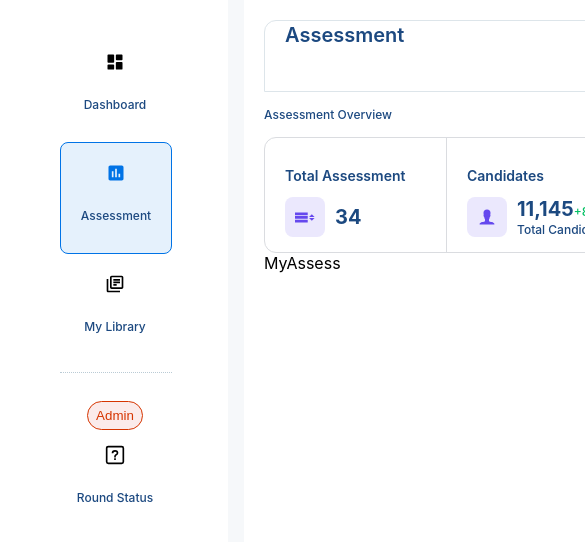
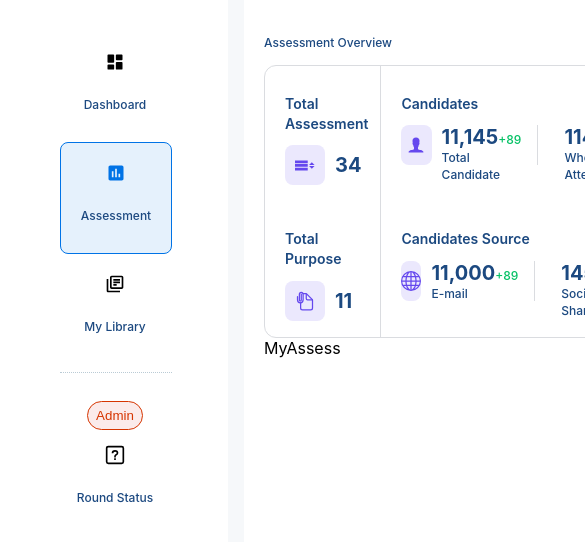
Before and after one commit to Vishakharajput00/unstopTask, a React (Create React App) app: page / in a window 390 px wide. Shown: the top 542 px of the page, 585 px wide, since content can reach past the window. Built offline with nearby package versions, Linux system fonts and the light colour scheme.

Commit message:
overview

```diff
--- a/src/components/AssessOverview.css
+++ b/src/components/AssessOverview.css
@@ -6,19 +6,24 @@
   color: #1c4980;
 }
 .main {
-  width: 1224px;
-  height: 114px;
+  /* width: 1224px; */
+  /* height: 114px; */
   border-radius: 12px;
   border: 1px solid #dadce0;
   display: flex;
+  display: grid;
+  grid-template-columns: 15% 30% 40% 15%;
+
 }
+
 .firstBox {
-  width: 162px;
+  /* width: 162px; */
  border-right: 1px solid #dadce0;
   padding-top: 16px;
   padding-right: 20px;
   padding-bottom: 16px;
   padding-left: 20px;
+
 }
  h2 {
   font-family: Inter;
@@ -60,7 +65,7 @@ padding-left: 10px;
 }
 
 .secondBox {
-    width: 369px;
+    /* width: 369px; */
    border-right: 1px solid #dadce0;
     padding-top: 16px;
     padding-right: 20px;
@@ -106,7 +111,7 @@ color:#1C4980
 }
 
 .thirdBox {
-    width: 499px;
+    /* width: 499px; */
    border-right: 1px solid #dadce0;
     padding-top: 16px;
     padding-right: 20px;
@@ -115,10 +120,25 @@ color:#1C4980
   }
 
   .fourthBox {
-    width: 188px;
+    /* width: 188px; */
    border-right: 1px solid #dadce0;
     padding-top: 16px;
     padding-right: 20px;
     padding-bottom: 16px;
     padding-left: 20px;
   }
+
+  @media (max-width: 768px) {
+    .main {
+
+        grid-template-columns: 30% 70%;
+
+      }
+    .firstBox:nth-child(3) {
+        order: 4; /* Change position of 3rd firstBox to 4th position */
+      }
+
+      .firstBox:nth-child(4) {
+        order: 3; /* Change position of 4th firstBox to 3rd position */
+      }
+  }
--- a/src/components/AssessOverview.js
+++ b/src/components/AssessOverview.js
@@ -22,7 +22,7 @@ export default function AssessOverview() {
                 <div class="spanHead">34</div>
             </div>
            </div>
-           <div class='secondBox'>
+           <div class='firstBox'>
             <h2>Candidates</h2>
             <div class="candidteflex">
                 <div class="firstBoxIcon">
@@ -42,8 +42,8 @@ export default function AssessOverview() {
             </div>
 
            </div>
-           <div class='thirdBox'>
-            <h2>Candidates</h2>
+           <div class='firstBox'>
+            <h2>Candidates Source</h2>
             <div class="candidteflex">
                 <div class="firstBoxIcon">
 
@@ -70,7 +70,7 @@ export default function AssessOverview() {
             </div>
 
            </div>
-           <div class='fourthBox'>
+           <div class='firstBox'>
             <h2>Total Purpose</h2>
             <div class="flex">
                 <div class="firstBoxIcon">
--- a/src/components/Home.js
+++ b/src/components/Home.js
@@ -17,8 +17,8 @@ export default function Home() {
       <SideNav/>
      </div>
 
-        <div style={{backgroundColor:"white",padding:"20px"}}>
-          <UpperHeader/>
+        <div style={{backgroundColor:"white",padding:"20px",width:"100%"}}>
+          {/* <UpperHeader/> */}
           <AssessOverview/>
           <MyAssess/>
         </div>
```
